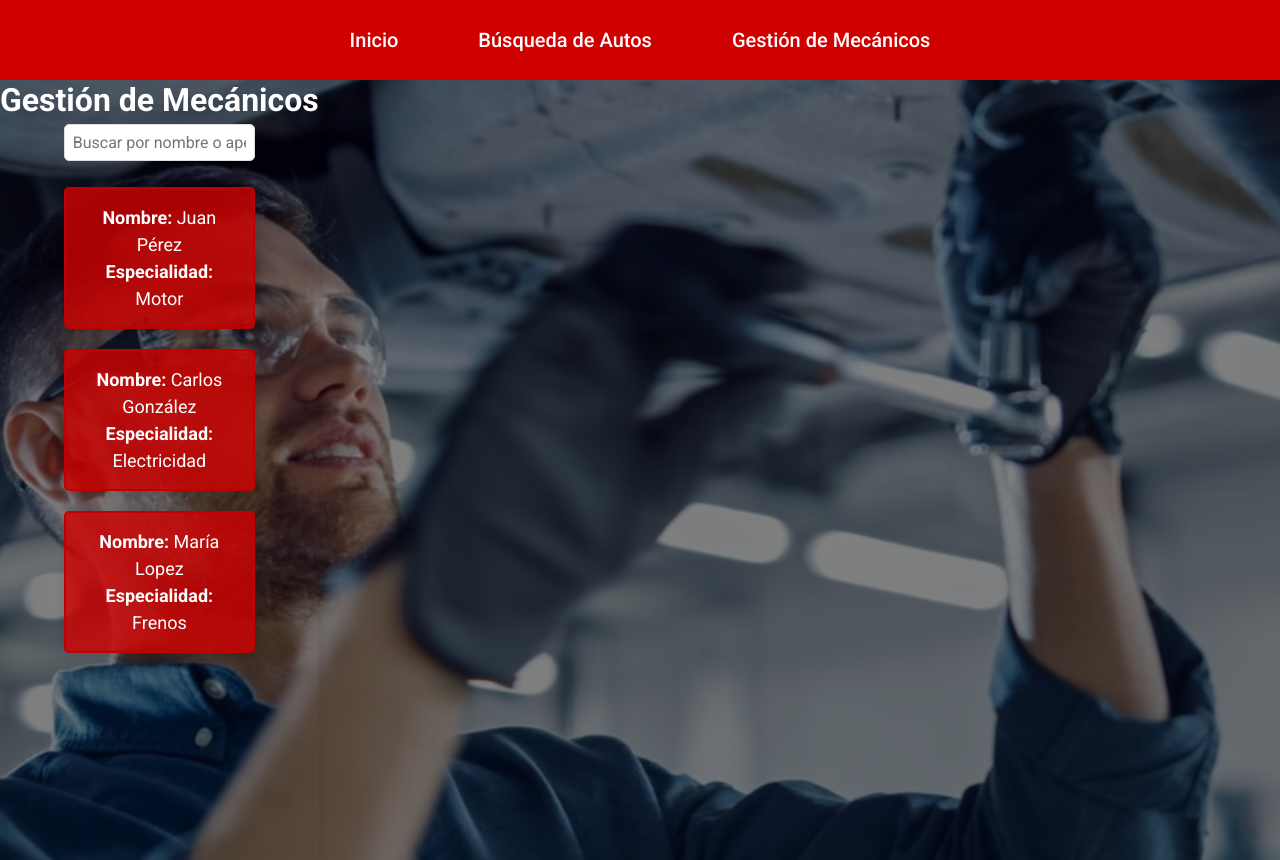
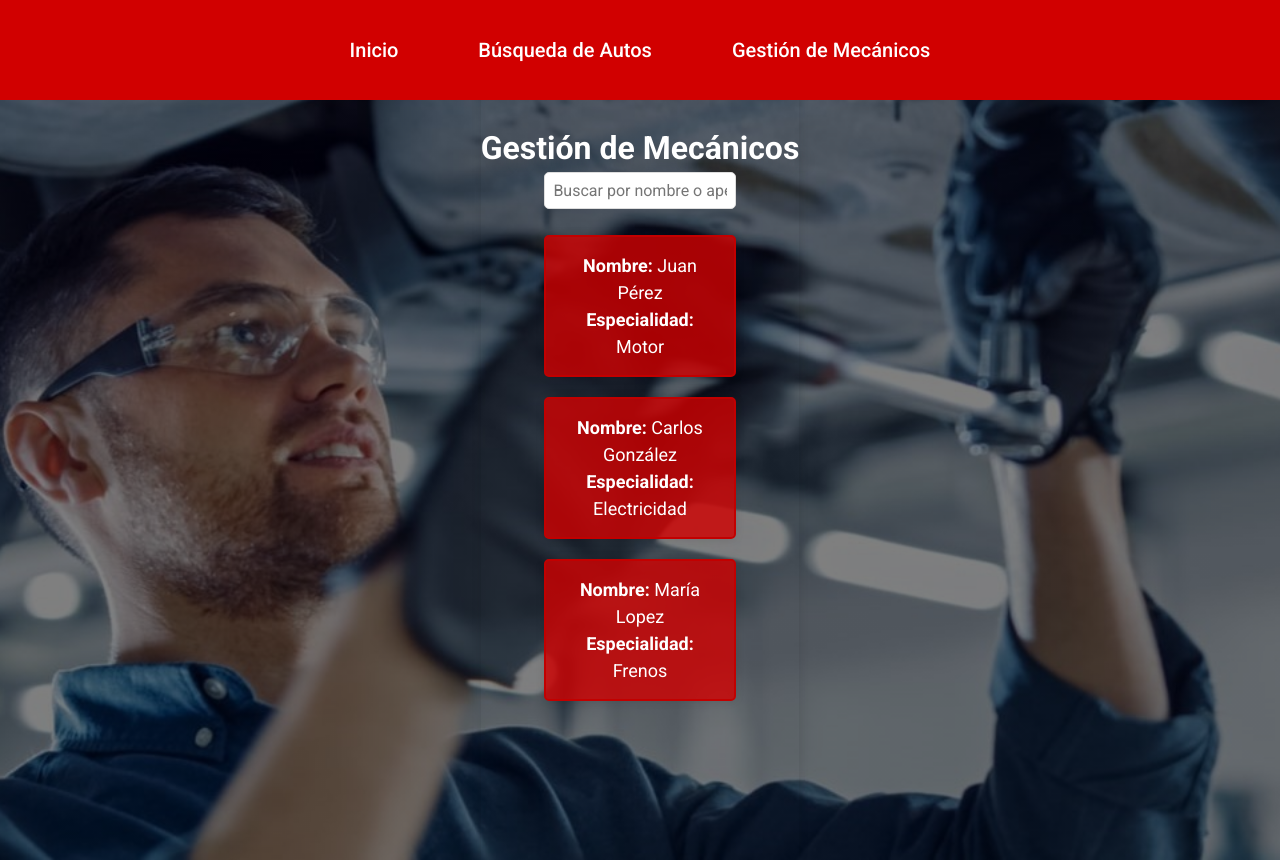
Before and after one commit to JoaquinSpengler/tp-inicial-labo, a React (Vite) app in the folder tp-inicial-labo/: page /gestion-mecanicos in a window 1280 px wide. Built offline with nearby package versions, Linux system fonts and the light colour scheme.

Commit message:
centrado

```diff
--- a/tp-inicial-labo/src/Pages/AddAuto.css
+++ b/tp-inicial-labo/src/Pages/AddAuto.css
@@ -15,6 +15,9 @@ body{
     background-repeat: no-repeat;
     background-size: cover;
     background-position: center;
+    align-items: center;
+    justify-content: center;
+
 
 }
 
--- a/tp-inicial-labo/src/Pages/MechanicManagement.css
+++ b/tp-inicial-labo/src/Pages/MechanicManagement.css
@@ -12,7 +12,7 @@
     left: 0;
     z-index: 1000;
     background-color: #333;
-
+    height: 100px;
     display: flex;
     align-items: center;
     padding: 0 20px;
@@ -29,6 +29,8 @@ body{
     background-repeat: no-repeat;
     background-size: cover;
     background-position: center;
+    align-items: center;
+    justify-content: center;
 }
 
 /* Contenedor principal */
@@ -36,7 +38,7 @@ body{
     min-height: 100vh; /* Hace que el cuerpo de la página ocupe al menos el 100% de la altura de la ventana */
     display: flex;
     flex-direction: column;
-    padding: 5% 20%;
+    padding: 20% 20%;
     margin-top: 60px; /* Añade un margen superior para evitar que el contenido se superponga con la barra de navegación */
     max-width: 100%;
     align-items: center;
```
